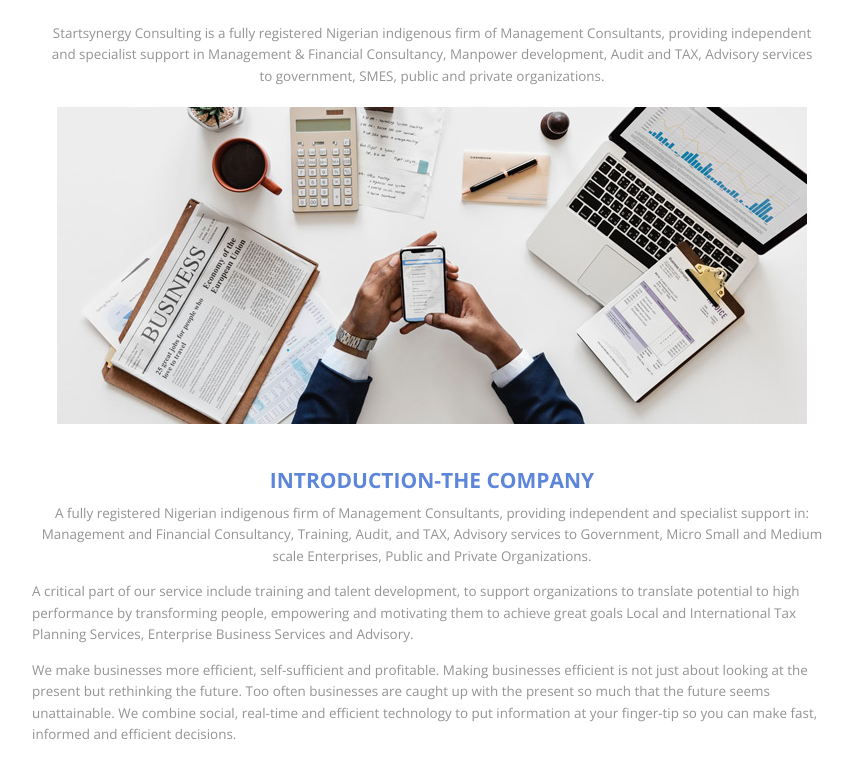
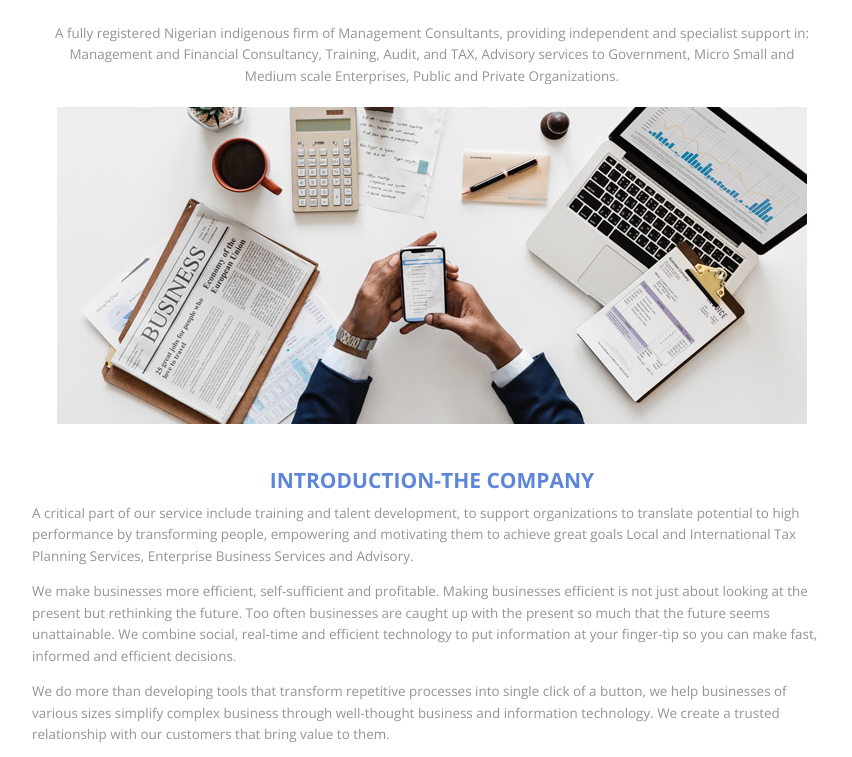
Before and after one commit to codesproject/startsynergy, a plain HTML site: page about.html in a window 1280 px wide. Shown: the part 617-1374 px from the top of the page, without its empty margins (208-1060 px from the left). Drawn offline with nearby package versions, Linux system fonts and the light colour scheme; files whose address does not match are found by name.

Commit message:
update about us content

```diff
--- a/about.html
+++ b/about.html
@@ -108,7 +108,8 @@
                     <h2 class="text-uppercase g-line-height-1 g-font-weight-700 g-font-size-30 g-color-gray-dark-v1 g-mb-30">ABOUT US</h2>
 
                     <p class="mb-0">
-                    Startsynergy Consulting is a fully registered Nigerian indigenous firm of Management Consultants, providing independent and specialist support in Management & Financial Consultancy, Manpower development, Audit and TAX, Advisory services to government, SMES, public and private organizations.</p>
+                    A fully registered Nigerian indigenous firm of Management Consultants, providing independent and specialist support in:
+                    Management and Financial Consultancy, Training, Audit, and TAX, Advisory services to Government, Micro Small and Medium scale Enterprises, Public and Private Organizations.</p>
                 </div>
             </div>
 
@@ -128,11 +129,7 @@
                     <h4 class="g-color-gray-dark-v1 g-font-weight-700 text-center">
                     INTRODUCTION-THE COMPANY</h4>
 
-                    <p class="text-center">
-                        A fully registered Nigerian indigenous firm of Management Consultants, providing independent and specialist support in:
-                    Management and Financial Consultancy, Training, Audit, and TAX, Advisory services to Government, Micro Small and Medium scale Enterprises, Public and Private Organizations.
 
-                    </p>
 
                     <p>
                         A critical part of our service include training and talent development, to support organizations to translate potential to high performance by transforming people, empowering and motivating them to achieve great goals   Local and International Tax Planning Services, Enterprise Business Services and Advisory.
```
